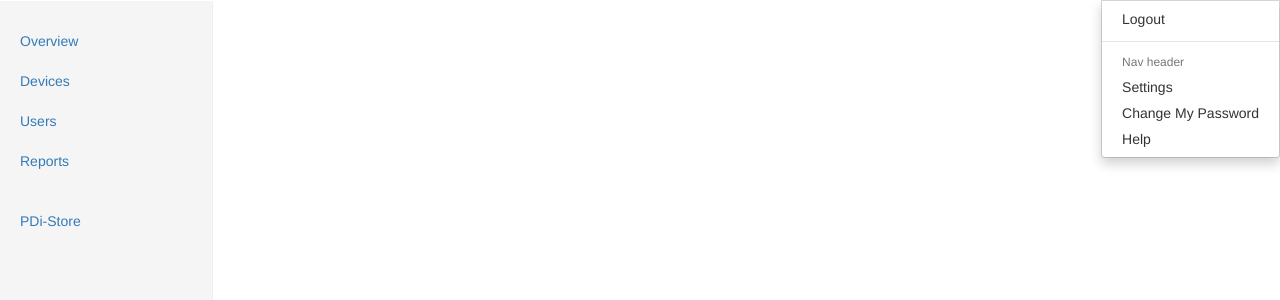
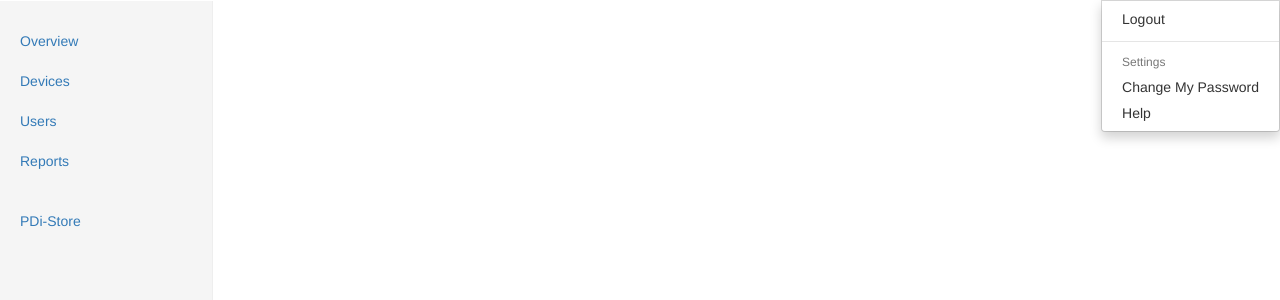
Before and after one commit to musebc/MobileDeviceManager, a Django app: template static/templates/management/device.html in a window 1280 px wide, after a click on "My Profile". Shown: the part 50-350 px from the top of the page. Run offline with Django 3.2, Linux system fonts and the light colour scheme; the template is opened without the code that fills it, so the values that code supplies are empty; some libraries are stand-ins or nearby versions.

Commit message:
Minor cosmetic changes to the management templates.

```diff
--- a/static/templates/management/create_facility_admin.html
+++ b/static/templates/management/create_facility_admin.html
@@ -3,6 +3,7 @@
 {% load crispy_forms_tags %}
 
 {% block content %}
+<p><a href="{% url 'dashboard' %}">&lt Dashboard</a></p>
 <h1>Create Facility Admin</h1>
 
 <form action="{% url 'create-admin' %}" method="post">
--- a/static/templates/management/device_table.html
+++ b/static/templates/management/device_table.html
@@ -8,7 +8,7 @@
         <th>Facility</th>
         <th>Device Model</th>
         <th>OS Version</th>
-        <th>Build Number</th>
+        <th>Build Date</th>
         <th>Status</th>
         <th><input type="checkbox" class="select-all-checkbox" value="-1" id="-1"  data-true-val="true" data-false-val="false"></th>
       </tr>
--- a/static/templates/management/management.html
+++ b/static/templates/management/management.html
@@ -24,8 +24,7 @@
         	<ul class="dropdown-menu">
                 <li><a href="{% url 'account_logout' %}">Logout</a></li>
                 <li role="separator" class="divider"></li>
-                <li class="dropdown-header">Nav header</li>
-                <li><a href="#">Settings</a></li>
+                <li class="dropdown-header">Settings</li>
                 <li><a href="{% url 'account_change_password' %}">Change My Password</a></li>
                 <li><a href="{% url 'contact' %}">Help</a></li>
             </ul>
```
